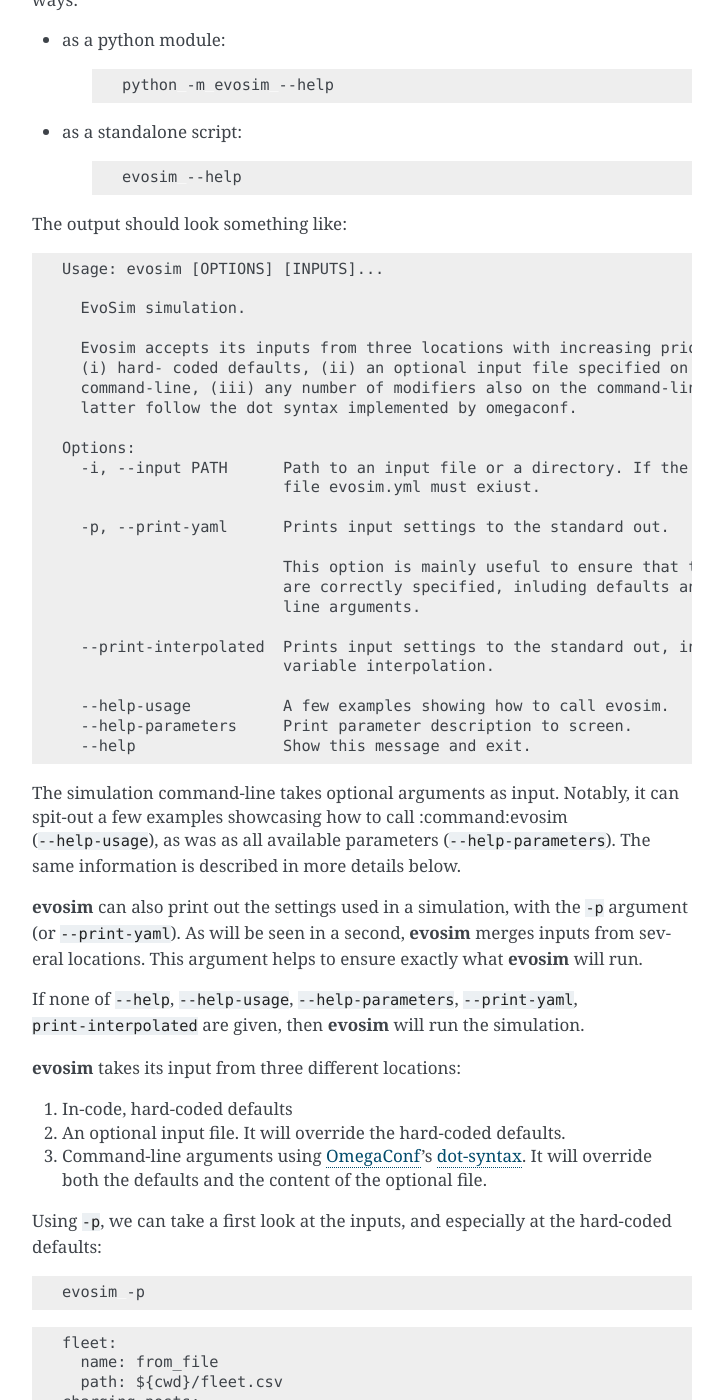
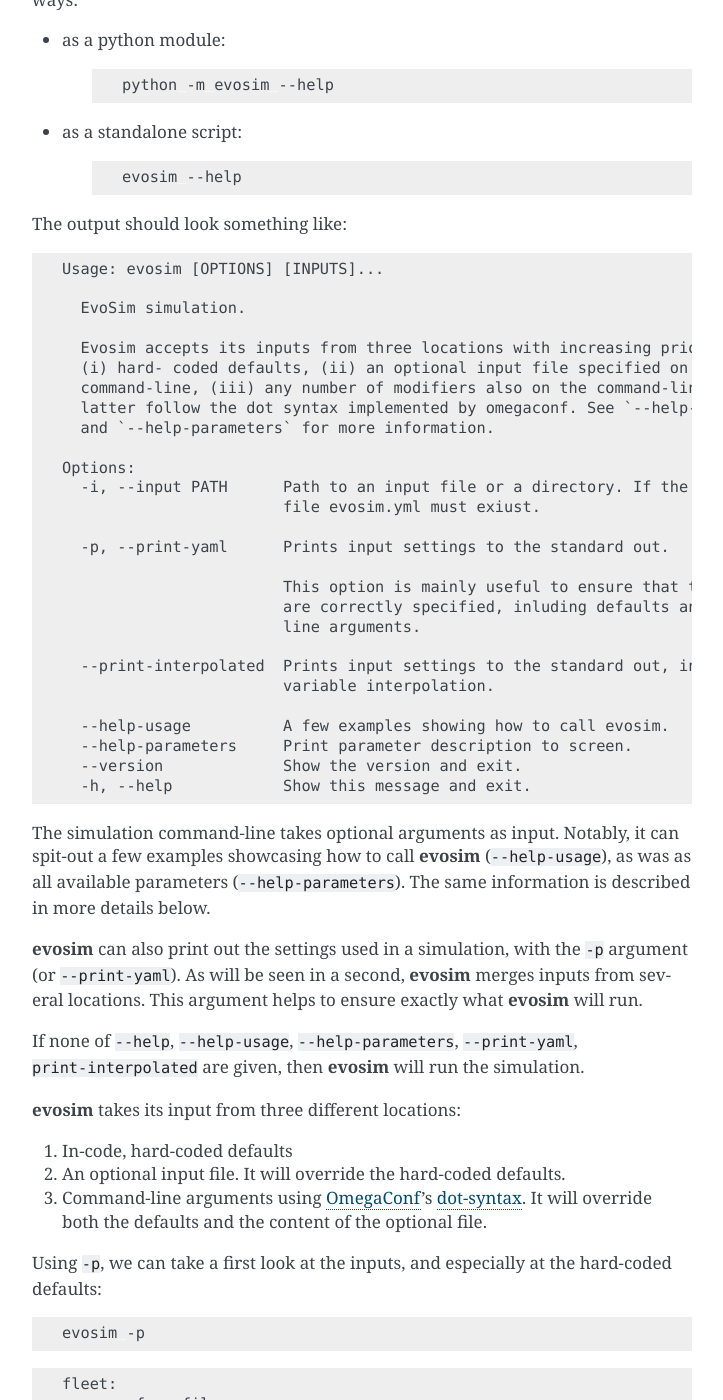
Before and after one commit to ImperialCollegeLondon/EvoSim, a Sphinx documentation site: the page built from docs/source/userguide.rst, in a window 1280 px wide and 1400 px high, scrolled down 560 px. Shown: the whole window, without its empty margins (388-1111 px from the left). Built offline with Sphinx 7.4.7, drawn with Linux system fonts in a browser that asks for light colours; pages that are not in the unit, such as notebooks, are missing from menus; the version number is read from the project's files by our own code; some of the changed text lies outside the part shown.

Commit message:
Add version to script and reading from stdin

```diff
--- a/docs/source/userguide.rst
+++ b/docs/source/userguide.rst
@@ -52,7 +52,8 @@
       Evosim accepts its inputs from three locations with increasing priorities:
       (i) hard- coded defaults, (ii) an optional input file specified on the
       command-line, (iii) any number of modifiers also on the command-line. The
-      latter follow the dot syntax implemented by omegaconf.
+      latter follow the dot syntax implemented by omegaconf. See `--help-usage`
+      and `--help-parameters` for more information.
 
     Options:
       -i, --input PATH      Path to an input file or a directory. If the latter, a
@@ -69,11 +70,12 @@
 
       --help-usage          A few examples showing how to call evosim.
       --help-parameters     Print parameter description to screen.
-      --help                Show this message and exit.
+      --version             Show the version and exit.
+      -h, --help            Show this message and exit.
 
 
 The simulation command-line takes optional arguments as input. Notably, it can spit-out
-a few examples showcasing how to call :command:evosim (``--help-usage``), as was as all
+a few examples showcasing how to call :command:`evosim` (``--help-usage``), as was as all
 available parameters (``--help-parameters``). The same information is described in more
 details below.
 
@@ -169,6 +170,11 @@
 interpolation. We also use a shortcut in the ``outputs``: ``- stats`` is automatically
 translated to ``- name: stats``. The shortcut only works in simple cases where no other
 keywords need be specified.
+
+.. note::
+
+    For unix users, ``-i -`` will read from the standard input rather than a file.
+    CTRL-D once or twice should terminate the input and start the simulation.
 
 .. testcode:: cli
     :hide:
```
Also changed, not shown: other parts of docs/source/userguide.rst (+16 -17 lines), 2 other files.
